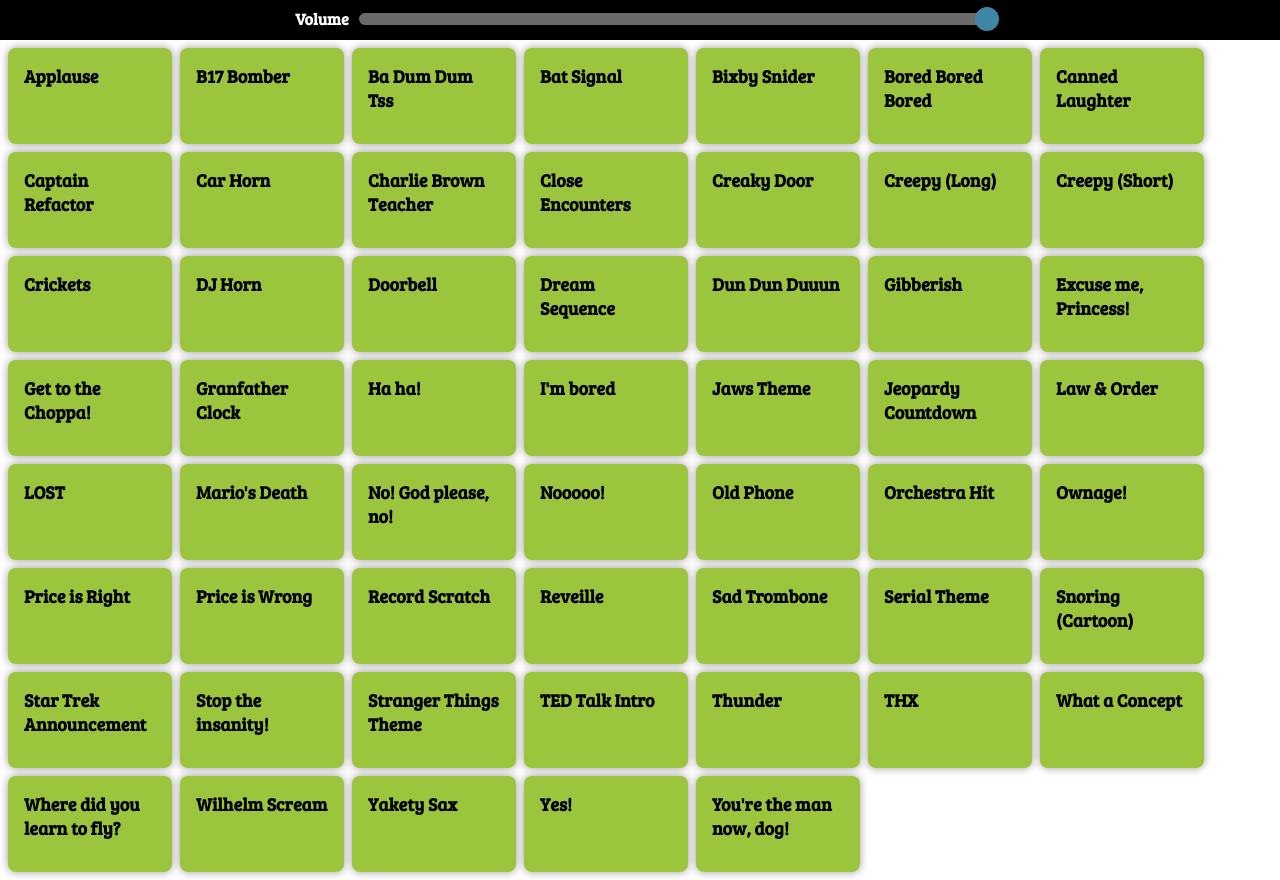
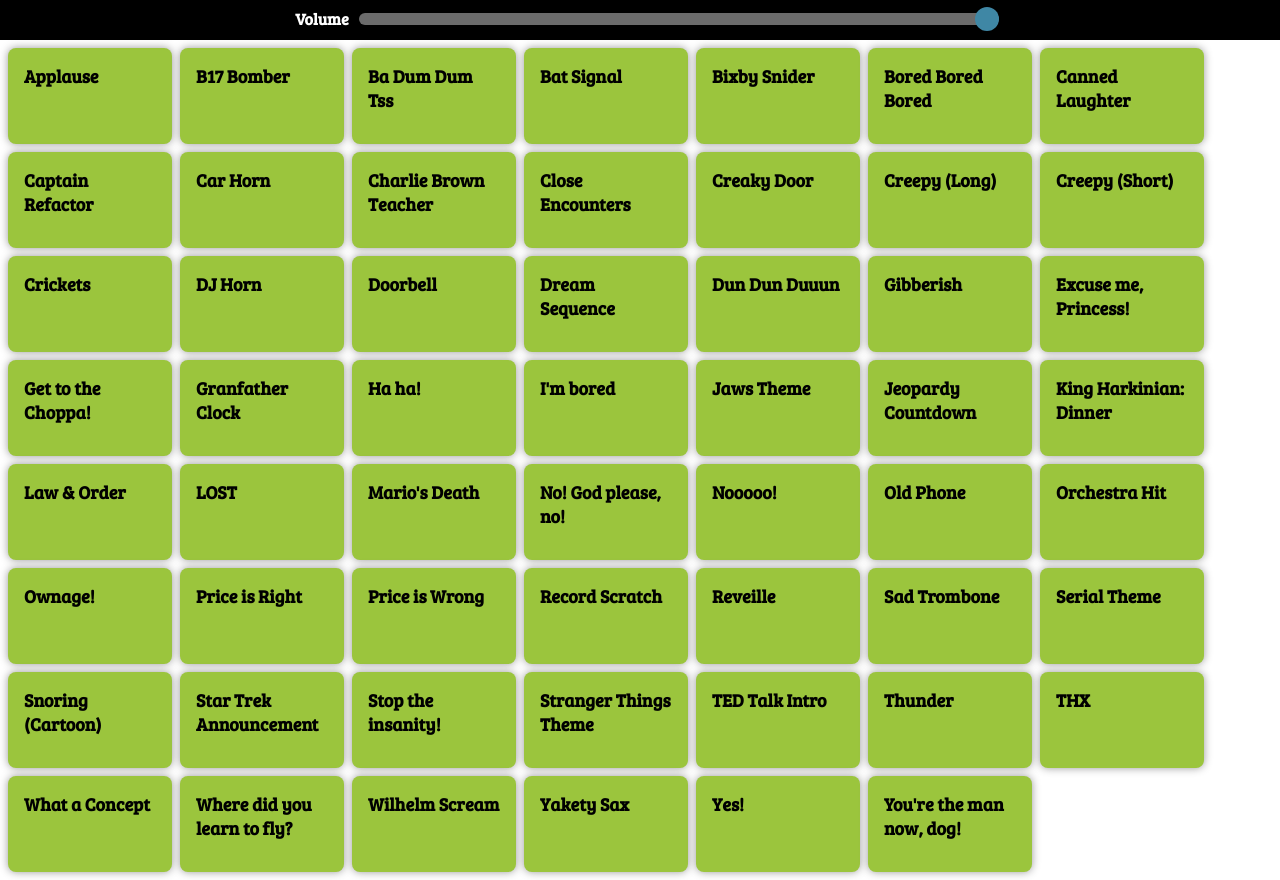
Before and after one commit to spilth/noisepanel, a React (Create React App) app: page / in a window 1280 px wide. Built offline with nearby package versions, Linux system fonts and the light colour scheme.

Commit message:
Adds King Harkinian Dinner sound

```diff
--- a/src/App.tsx
+++ b/src/App.tsx
@@ -35,6 +35,7 @@ const App: FC = () => {
     { name: "I'm bored", path: "/sounds/i-m-bored.mp3" },
     { name: "Jaws Theme", path: "/sounds/jaws.mp3" },
     { name: "Jeopardy Countdown", path: "/sounds/jeopardy-countdown.mp3" },
+    { name: "King Harkinian: Dinner", path: "/sounds/king-harkinian-dinner.mp3" },
     { name: "Law & Order", path: "/sounds/law-and-order.mp3" },
     { name: "LOST", path: "/sounds/lost-suspense.mp3" },
     { name: "Mario's Death", path: "/sounds/mario-death.mp3" },
```
Also changed, not shown: 1 other file (tests, documents, lock files or other folders).
